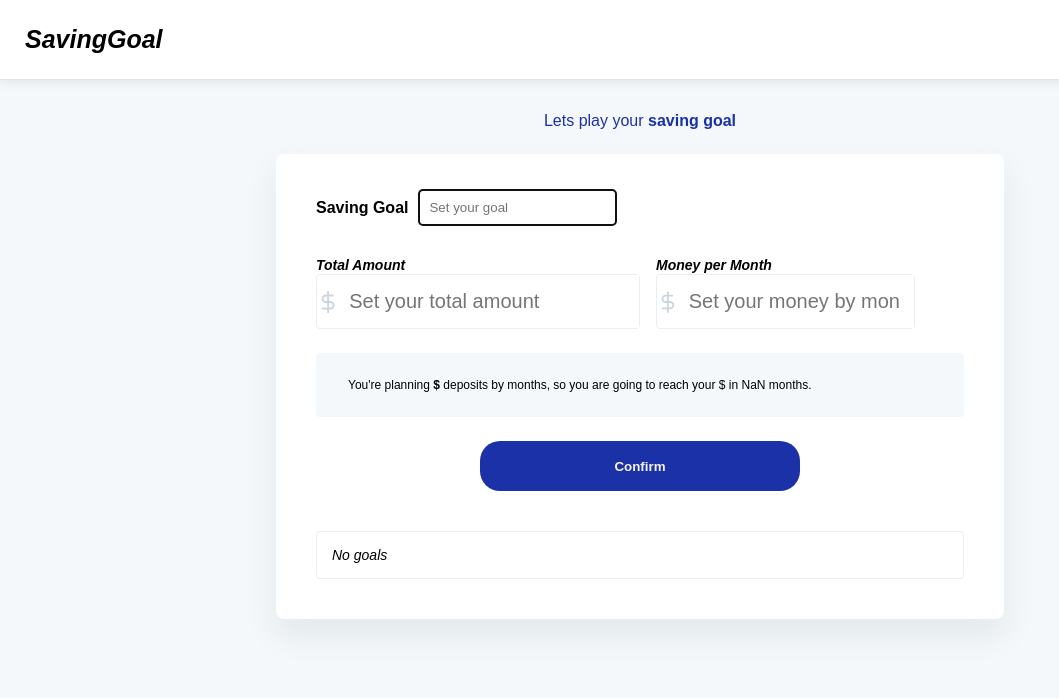
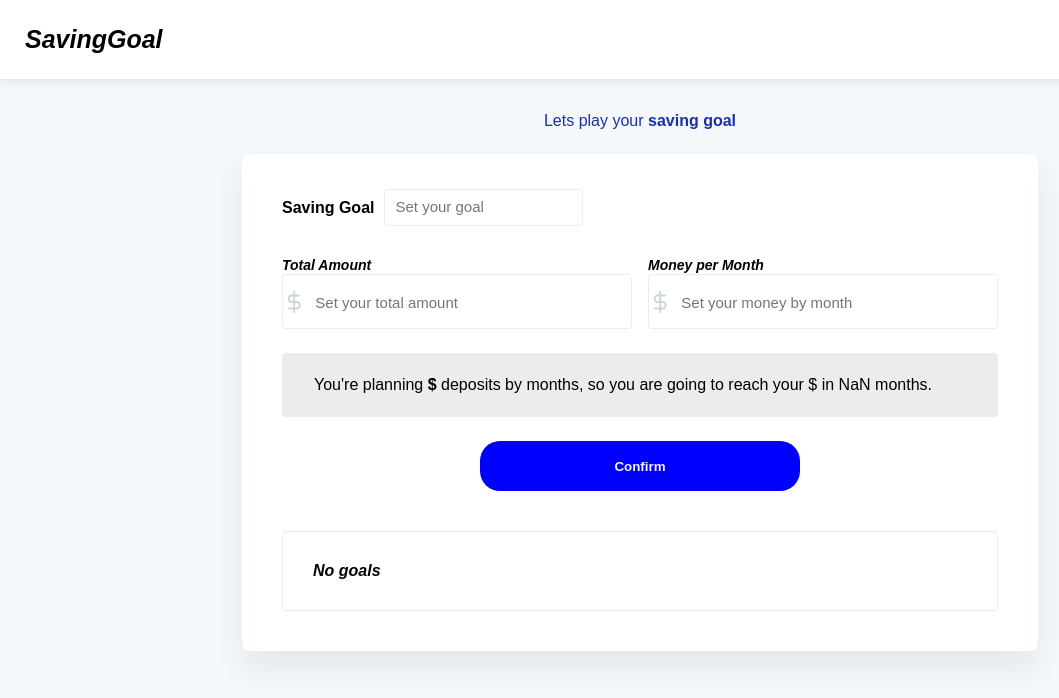
Before and after one commit to davisllv/savinggoal, a React (Create React App) app: page / in a window 1280 px wide. Shown: the top 698 px of the page, without its empty margins (0-1059 px from the left). Built offline with nearby package versions, Linux system fonts and the light colour scheme.

Commit message:
Update styles.css

```diff
--- a/src/styles.css
+++ b/src/styles.css
@@ -11,13 +11,13 @@ ul{
 a{
   text-decoration: none;
 }
-/* BODY */
+/* =========BODY========= */
 
 body{
   font-family: "Work Sans", sans-serif;
   background-color: rgb(244, 248, 250);
 }
-/* HEADER */
+/* =========HEADER========= */
 header{
   display: flex;
   align-items: flex-start;
@@ -35,7 +35,7 @@ header{
   font-size: 25px;
   margin: 25px;
 }
-/* CONTAINER */
+/* =========CONTAINER========= */
 
 .container{
   display: flex;
@@ -72,20 +72,23 @@ header{
   border-radius: 4px;
   position: relative;
   padding: 10px;
+  outline: none;
 }
 
 .boxes button {
-  background-color: rgb(27, 49, 168);
+  background: #0000FF;
   color: whitesmoke;
   border: none;
   border-radius: 20px;
   width: 150px;
   margin-left: 10px;
   font-weight: 600;
+  transition: background .2s;
+
 }
 
 .boxes button:hover{
-  background-color: rgb(27,49, 210)
+  background: #1E90FF
 }
 
 .inpt-boxes{
@@ -99,12 +102,13 @@ header{
 }
 
 .total-input{
-  width: 50%;
+  width: 350px;
   margin-right: 16px;
+
 
 }
 .money-per-month-input{
-  width: 40%;
+  width: 350px;
 }
 .totalAmonth, .moneyMonth{
   border: 1px solid rgb(233, 238, 242);
@@ -114,8 +118,11 @@ header{
   align-items: center;
   position: relative;
 }
-.totalAmonth input,
-.moneyMonth input {
+::-webkit-input-placeholder{
+  font-size: 15px;
+
+}
+.totalAmonth input, .moneyMonth input {
     font-family: Rubik, sans-serif;
     border: none;
     font-weight: 500;
@@ -123,14 +130,16 @@ header{
     color: rgb(77, 100, 117);
     width: 100%;
     padding: 15px 15px 15px 10px;
+    outline: none;
 }
 
 
+
 .text-box p{
-  font-size: 12px;
+  font-size: 16px;
   line-height: 16px;
   text-align: center;
-  background-color: rgb(244, 248, 250);
+  background-color: rgb(236, 236, 236);
   margin-top: 24px;
   padding: 24px 32px;
   text-align: left;
@@ -143,7 +152,7 @@ header{
 }
 
 .button button{
-  background-color: rgb(27, 49, 168);
+  background: #0000FF;
   color: whitesmoke;
   border: none;
   border-radius: 20px;
@@ -151,10 +160,12 @@ header{
   height: 50px;
   font-weight: 600;
   cursor: pointer;
+  transition: background 0.2s;
 }
 
 .button button:hover{
-  background-color:rgb(31, 57, 201);
+  background:#1E90FF;
+
 }
 
 .list-boxes{
@@ -165,8 +176,10 @@ header{
 }
 
 .list-boxes p{
+  margin: 15px;
   font-style: italic;
-  font-size: 14px;
+  font-weight: 600;
+  font-size: 16px;
 }
 
 .task-list ul li{
@@ -176,6 +189,6 @@ header{
 }
 
 .task-list ul li span{
-  margin-top: 10px;
-  margin-bottom: 10px;
+  font-weight: bold;
+  margin: 10px;
 }
```
